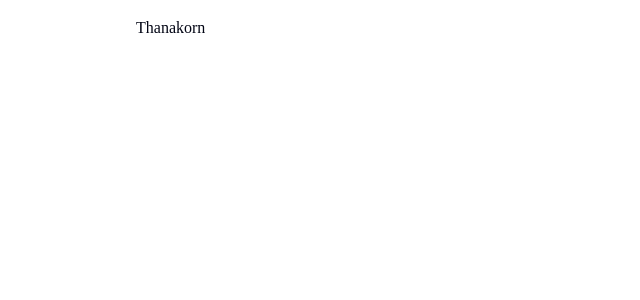
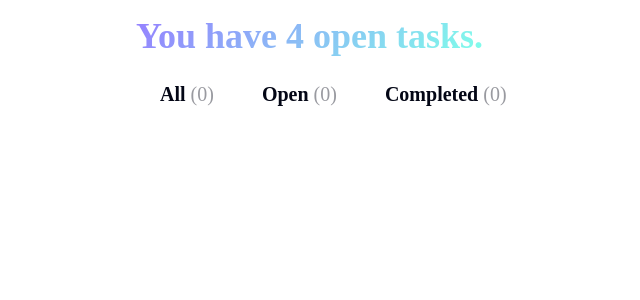
Before and after one commit to Thanthanakorn/todo-app-react, a React (Vite) app: page / in a window 1280 px wide. Shown: the top 300 px of the page, without its empty margins (120-760 px from the left). Built offline with nearby package versions, Linux system fonts and the light colour scheme; a web font is replaced by a local one.

Commit message:
Application be able to show how many tasks left.

```diff
--- a/src/App.jsx
+++ b/src/App.jsx
@@ -5,13 +5,20 @@ import {TodoList} from "./components/TodoList.jsx";
 import {TodoInput} from "./components/TodoInput.jsx";
 
 function App() {
+    const todos = [
+        {input: 'Hello! Add your first task here!', completed: true},
+        {input: 'Get the groceries', completed: false},
+        {input: 'Learn how to use React', completed: false},
+        {input: 'Say hello to your friends', completed: true},
+    ]
+
     return (
-        <div>
-            <Header/>
-            <Tabs/>
-            <TodoList/>
+        <>
+            <Header todos={todos}/>
+            <Tabs todos={todos}/>
+            <TodoList todos={todos}/>
             <TodoInput/>
-        </div>
+        </>
     )
 }
 
--- a/src/components/Header.jsx
+++ b/src/components/Header.jsx
@@ -1,5 +1,16 @@
-export function Header() {
+export function Header(props) {
+    const {todos} = props
+    const todosLength = todos.length
+
+    const isTasksPlural = todosLength !== 1
+
+    const taskOrTasks = isTasksPlural ? "tasks" : "task"
+
     return (
-        <header>Thanakorn</header>
+        <header>
+            <h1 className={"text-gradient"}>
+                You have {todosLength} open {taskOrTasks}.
+            </h1>
+        </header>
     )
 }
--- a/src/components/Tabs.jsx
+++ b/src/components/Tabs.jsx
@@ -1,5 +1,19 @@
 export function Tabs() {
+    const tabs = ['All', 'Open', 'Completed']
     return (
-        <nav></nav>
+        <nav className={"tab-container"}>
+            {/* This technique is called "map" and is used to
+            iterate over an array and return a new array of
+            elements. */}
+            {tabs.map((tab, tabIndex) => {
+                return (
+                    <button key={tabIndex}
+                    className={"tab-button"}>
+                        <h4>{tab} <span>(0)</span></h4>
+                    </button>
+                )
+            })}
+
+        </nav>
     )
 }
--- a/src/components/TodoCard.jsx
+++ b/src/components/TodoCard.jsx
@@ -1,5 +1,7 @@
 export function TodoCard() {
     return (
-        <div></div>
+        <div>
+
+        </div>
     )
 }
```
